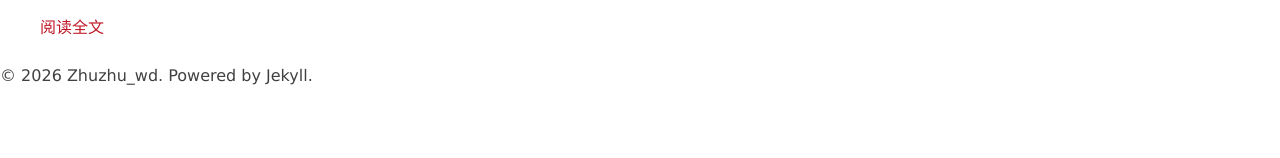
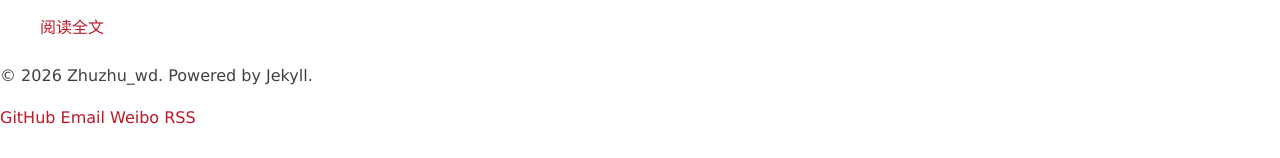
Before and after one commit to zhuzhu1fanfan/zhuzhu1fanfan.github.io, a Jekyll site: the page built from index.html, in a window 1280 px wide. Shown: the part 1902-2060 px from the top of the page. Built offline with Jekyll 4.4.1, drawn with Linux system fonts in a browser that asks for light colours; the list of posts is cut into pages by our own code; after the commit the page ends 2029 px from its top, so only the background shows below that.

Commit message:
Simplify social links

```diff
--- a/_includes/social.html
+++ b/_includes/social.html
@@ -1,63 +1,9 @@
-<nav class="cover-navigation navigation--social">
-  <ul class="navigation">
-
-  {% if site.social.weibo %}
-  <!-- Weibo -->
-  <li class="navigation__item">
-    <a href="http://weibo.com/{{site.social.weibo}}" title="@{{site.social.weibo}} 的微博" target="_blank">
-      <i class='social fa fa-weibo'></i>
-      <span class="label">Weibo</span>
-    </a>
-  </li>
-  {% endif %}
-
-  {% if site.social.github %}
-  <!-- Github -->
-  <li class="navigation__item">
-    <a href="https://github.com/{{site.social.github}}" title="@{{site.social.github}} 的 Github" target="_blank">
-      <i class='social fa fa-github'></i>
-      <span class="label">Github</span>
-    </a>
-  </li>
-  {% endif %}
-
-  {% if site.social.twitter %}
-  <!-- Twitter -->
-  <li class="navigation__item">
-    <a href="http://twitter.com/{{site.social.twitter}}" title="@{{site.social.twitter}}" target="_blank">
-      <i class='social fa fa-twitter'></i>
-      <span class="label">Twitter</span>
-    </a>
-  </li>
-  {% endif %}
-
-  {% if site.social.gplus %}
-  <!-- Google Plus -->
-  <li class="navigation__item">
-    <a href="https://plus.google.com/{{site.social.gplus}}" rel="author" title="Google+" target="_blank">
-      <i class='social fa fa-google-plus-square'></i>
-      <span class="label">Google Plus</span>
-    </a>
-  </li>
-  {% endif %}
-
-  <!-- RSS -->
-  <li class="navigation__item">
-    <a href="/feed.xml" rel="author" title="RSS" target="_blank">
-      <i class='social fa fa-rss'></i>
-      <span class="label">RSS</span>
-    </a>
-  </li>
-
-  {% if site.social.mail %}
-  <!-- Email -->
-  <li class="navigation__item">
-    <a href="mailto:{{site.social.mail}}" title="Contact me">
-      <i class='social fa fa-envelope'></i>
-      <span class="label">Email</span>
-    </a>
-  </li>
-  {% endif %}
-
-  </ul>
-</nav>
+{% if site.social.github %}
+  <a href="{{ site.social.github }}">GitHub</a>
+{% endif %}
+{% if site.social.mail %}
+  <a href="mailto:{{ site.social.mail }}">Email</a>
+{% endif %}
+{% if site.social.weibo %}
+  <a href="{{ site.social.weibo }}">Weibo</a>
+{% endif %}
```
